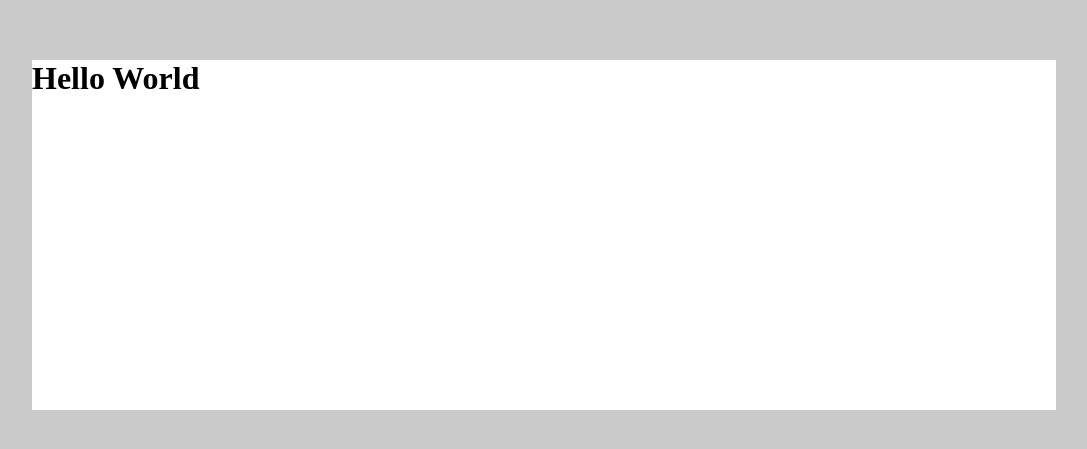
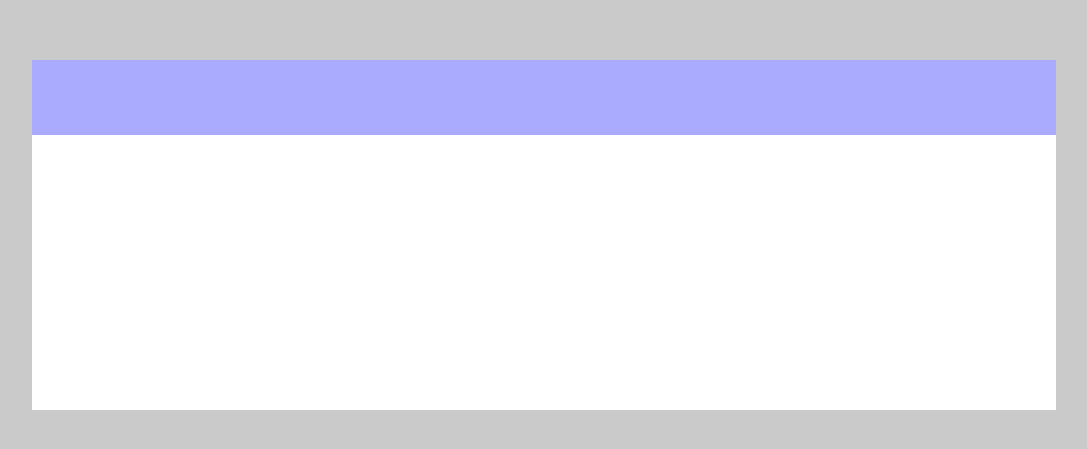
Before and after one commit to picuti256/calculadora-dio, a React (Create React App) app: page / in a window 1280 px wide. Shown: the part 165-614 px from the top of the page, without its empty margins (96-1183 px from the left). Built offline with nearby package versions, Linux system fonts and the light colour scheme.

Commit message:
Ajuste css input

```diff
--- a/src/App.jsx
+++ b/src/App.js
@@ -1,6 +1,6 @@
 import { Container, Content } from "./styles";
 import Input from "./components/Input";
-import Button from "./components/Button";
+// import Button from "./components/Button";
 
 const App = () => {
 	return (
--- a/src/components/Button/index.jsx
+++ b/src/components/Button/index.js
@@ -1,7 +1,6 @@
 const Button = () => {
 	return (
 		<div className="Button">
-			<h1>Hello World</h1>
 		</div>
 	);
 };
--- a/src/components/Button/styles.js
+++ b/src/components/Button/styles.js
@@ -1 +1,5 @@
 import styled from "styled-components";
+
+export const ButtonContainer = styled.button`
+    padding: 10px;
+`
--- /dev/null
+++ b/src/components/Input/index.js
@@ -0,0 +1,11 @@
+import { InputContainer } from "./styles";
+
+const Input = () => {
+	return (
+		<InputContainer>
+			<input />
+		</InputContainer>
+	);
+};
+
+export default Input;
--- a/src/components/Input/index.jsx
+++ /dev/null
@@ -1,9 +0,0 @@
-const Input = () => {
-	return (
-		<div className="Input">
-			<h1>Hello World</h1>
-		</div>
-	);
-};
-
-export default Input;
--- a/src/components/Input/styles.js
+++ b/src/components/Input/styles.js
@@ -1 +1,26 @@
 import styled from "styled-components";
+
+export const InputContainer = styled.div`
+
+    width: 100%;
+    height: 75px;
+    background-color: #AAAAFF;
+
+    display: flex;
+    align-items: center;
+    justify-content: flex-end;
+
+    font-size: 24px;
+    font-family: 'Roboto';
+
+    input {
+        width: 100%;
+        height: 75px;
+        background-color: #AAAAFF;
+        border: 0;
+        font-size: 24px;
+        font-family: 'Roboto';
+        padding: 0 10px;
+        color: #FFFFFF
+    }
+`
```
Also changed, not shown: 1 other file (tests, documents, lock files or other folders).
